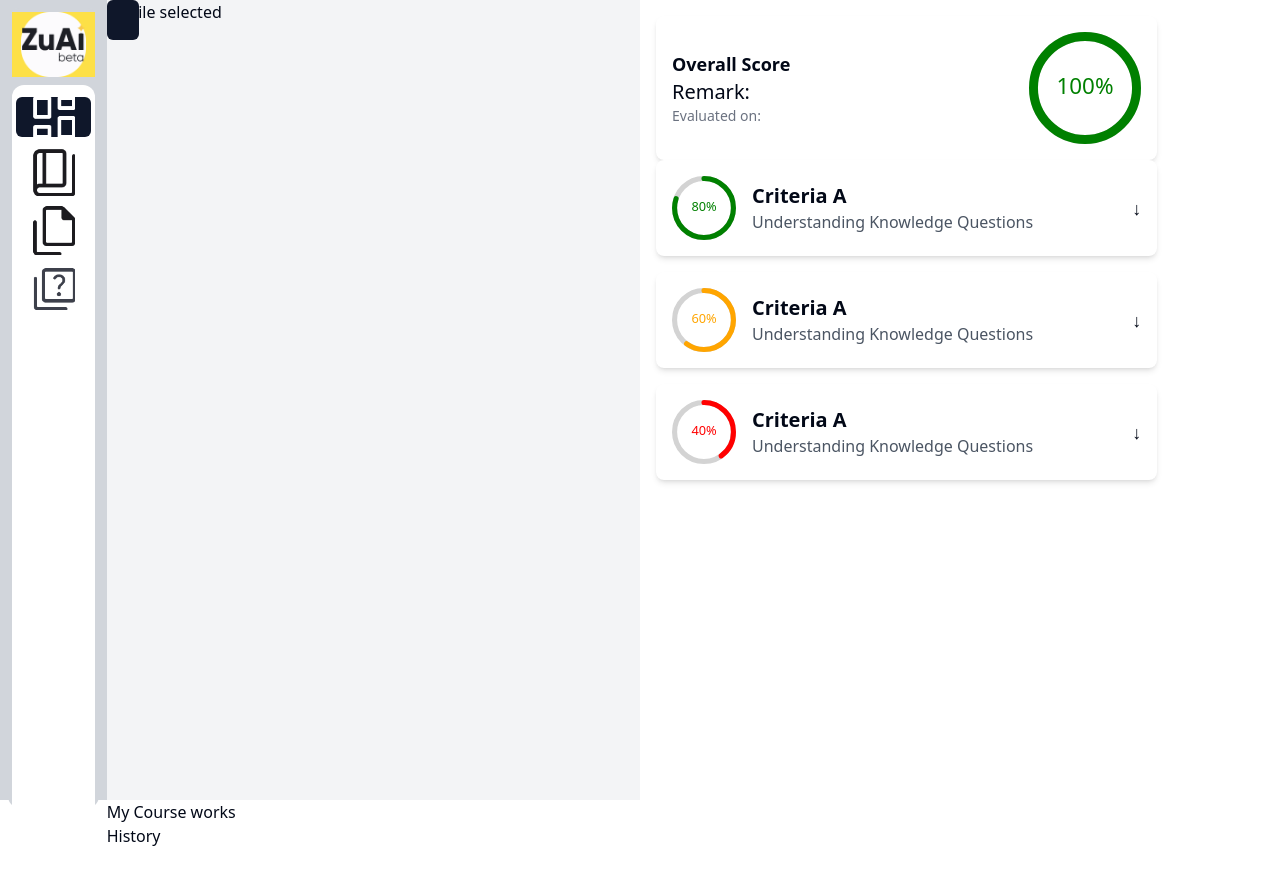
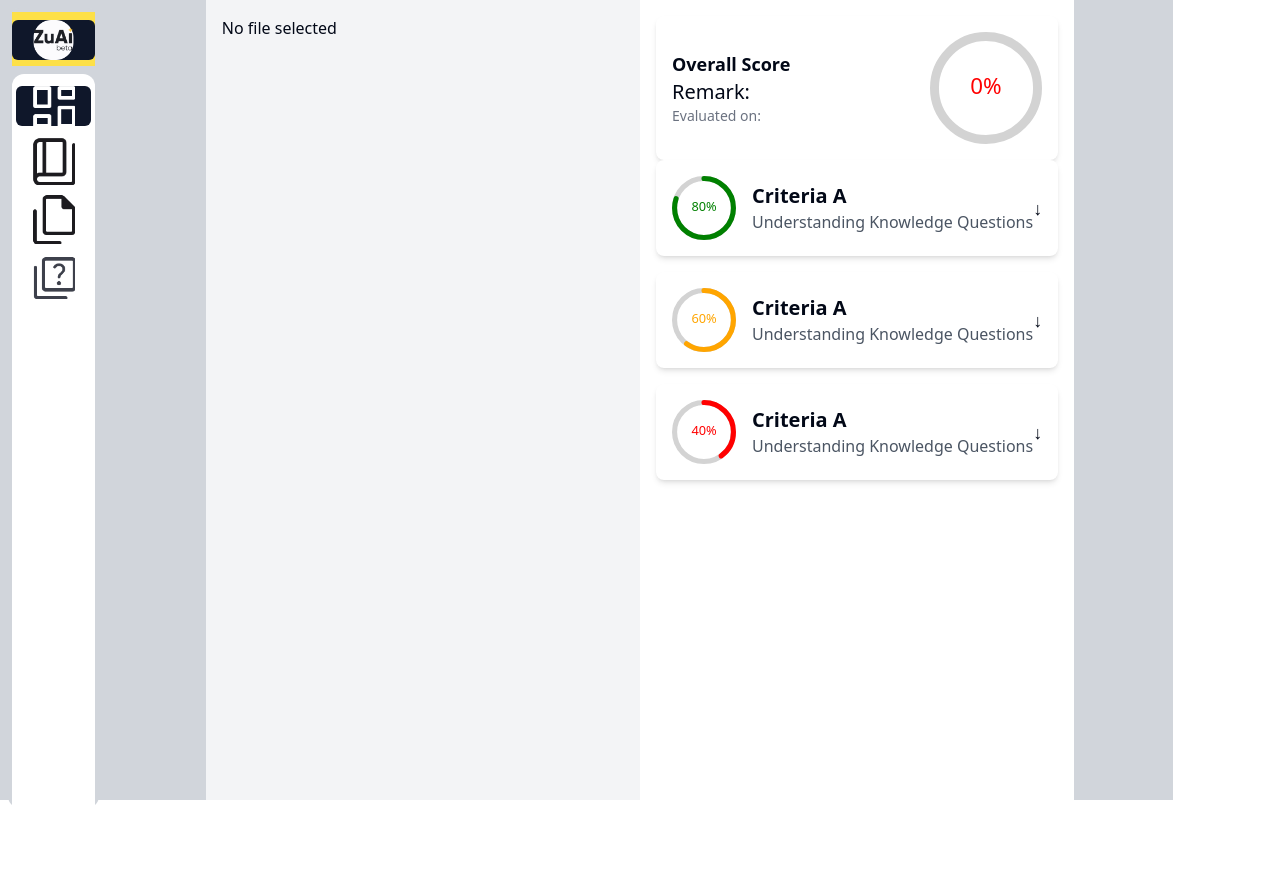
Before and after one commit to gokulkumar0209/ZuAi, a React (Vite) app in the folder client/: page /result in a window 1280 px wide. Built offline with nearby package versions, Linux system fonts and the light colour scheme.

Commit message:
Pdfviewer updated

```diff
--- a/client/package.json
+++ b/client/package.json
@@ -11,12 +11,15 @@
   },
   "dependencies": {
     "@radix-ui/react-slot": "^1.1.0",
+    "@react-pdf-viewer/core": "^3.12.0",
+    "@react-pdf-viewer/default-layout": "^3.12.0",
     "class-variance-authority": "^0.7.0",
     "clsx": "^2.1.1",
     "lucide-react": "^0.427.0",
     "react": "^18.3.1",
     "react-circular-progressbar": "^2.1.0",
     "react-dom": "^18.3.1",
+    "react-router-dom": "^6.26.1",
     "tailwind-merge": "^2.5.2",
     "tailwindcss-animate": "^1.0.7",
     "uuid": "^10.0.0"
--- a/client/src/@components/elements/History.tsx
+++ b/client/src/@components/elements/History.tsx
@@ -1,7 +1,28 @@
-import React from "react";
+import { useEffect, useState } from "react";
+
+interface FileData {
+	id: string;
+}
 
 function History() {
-	return <div>History</div>;
+	const [data, setData] = useState<FileData[]>([]);
+
+	useEffect(() => {
+		const dummy = localStorage.getItem("history");
+		if (dummy) {
+			setData(JSON.parse(dummy));
+		}
+	}, []);
+
+	return (
+		<div>
+			{data.length > 0 ? (
+				data.map((file) => <div key={file.id}>{file.id}</div>)
+			) : (
+				<div>No history found</div>
+			)}
+		</div>
+	);
 }
 
 export default History;
--- a/client/src/@components/elements/Home.tsx
+++ b/client/src/@components/elements/Home.tsx
@@ -1,7 +1,5 @@
-import { useState } from "react";
+import React, { useState } from "react";
 import InputBox from "./InputBox";
-import Result from "./Result";
-import { Button } from "../ui/button";
 import History from "./History";
 
 interface HomeProps {
@@ -10,39 +8,28 @@ interface HomeProps {
 
 const Home: React.FC<HomeProps> = (_props: HomeProps) => {
 	const [selectedFile, setSelectedFile] = useState<File | null>(null);
-	const [show, setShow] = useState(false);
 
 	return (
-		<div className=" w-full">
-			<div className="absolute">
-				<Button onClick={() => setShow(!show)} />
-			</div>
-
-			{show ? (
+		<div className="w-full">
 			<div className="grid grid-cols-2">
-					<div className=" col-span-1">
+				<div className="col-span-1">
 					<InputBox
 						selectedFile={selectedFile}
 						setSelectedFile={setSelectedFile}
-							setShow={setShow}
 					/>
 				</div>
-					<div className=" container">
+				<div className="container">
 					<img
 						src="https://www.pixelstalk.net/wp-content/uploads/2016/07/1080p-HD-Image-Nature-Desktop.jpg"
-							className=" h-full w-full object-cover p-6"
-						></img>
+						className="h-full w-full object-cover p-6"
+						alt="Nature"
+					/>
 				</div>
-					<div className=" bg-yellow-200"></div>
+				<div className="bg-yellow-200"></div>
 			</div>
-			) : (
-				<Result
-					percentage={100} // Ensure this is a number type as expected by Result
-					selectedFile={selectedFile}
-				/>
-			)}
+
 			<div>
-				My Course works
+				My Course Works
 				<div>
 					<History />
 				</div>
--- a/client/src/@components/elements/InputBox.tsx
+++ b/client/src/@components/elements/InputBox.tsx
@@ -7,13 +7,11 @@ import { v4 as uuidv4 } from "uuid";
 interface InputBoxProps {
 	selectedFile: File | null;
 	setSelectedFile: (file: File | null) => void;
-	setShow: (show: boolean) => void;
 }
 
 const InputBox: React.FC<InputBoxProps> = ({
 	selectedFile,
 	setSelectedFile,
-	setShow,
 }) => {
 	const [course, setCourse] = useState<string>("");
 	const [subject, setSubject] = useState<string>("");
@@ -58,11 +56,9 @@ const InputBox: React.FC<InputBoxProps> = ({
 				localStorage.setItem("lastSelected", fileId);
 
 				alert(`File "${selectedFile.name}" saved successfully.`);
-				setShow(false);
 			};
 			reader.readAsDataURL(selectedFile);
 		} else {
-			setShow(true);
 			alert(!selectedFile ? "No file selected!" : "No title Given");
 		}
 	};
--- a/client/src/@components/elements/NavBar.tsx
+++ b/client/src/@components/elements/NavBar.tsx
@@ -1,18 +1,31 @@
-import { Button } from "../ui/button"
-
+import { Button } from "../ui/button";
+import { useNavigate } from "react-router-dom";
 
 function NavBar() {
-  return (
-    <div className="  p-1 h-full space-y-2 ">
-        <div className="  bg-yellow-300"><img src="images\ZuAI.png " className=""></img></div>
-        <div className=" bg-white z-1 h-full  p-1 space-y-2 rounded-xl">
-        <Button className="mt-2" ><img src="images\dashboard.png"></img></Button>
-        <Button className="bg-white"><img src="images\book_4.png"></img></Button>
-        <Button className="bg-white"><img src="images\file_copy.png"></img></Button>
-        <Button className="bg-white"><img src="images\quiz.png"></img></Button>
-        </div>
-    </div>
-  )
+	const navigate = useNavigate();
+	return (
+		<div className="  p-1 h-full space-y-2 ">
+			<div className="  bg-yellow-300">
+				<Button className="mt-2" onClick={() => navigate("/")}>
+					<img src="images\ZuAI.png " className=""></img>
+				</Button>
+			</div>
+			<div className=" bg-white z-1 h-full  p-1 space-y-2 rounded-xl">
+				<Button className="mt-2" onClick={() => navigate("/result")}>
+					<img src="images\dashboard.png"></img>
+				</Button>
+				<Button className="bg-white">
+					<img src="images\book_4.png"></img>
+				</Button>
+				<Button className="bg-white">
+					<img src="images\file_copy.png"></img>
+				</Button>
+				<Button className="bg-white">
+					<img src="images\quiz.png"></img>
+				</Button>
+			</div>
+		</div>
+	);
 }
 
-export default NavBar
+export default NavBar;
--- /dev/null
+++ b/client/src/@components/elements/Pdfviewer.tsx
@@ -0,0 +1,41 @@
+import React from "react";
+import { Worker, Viewer } from "@react-pdf-viewer/core";
+import "@react-pdf-viewer/core/lib/styles/index.css";
+import { defaultLayoutPlugin } from "@react-pdf-viewer/default-layout";
+import "@react-pdf-viewer/default-layout/lib/styles/index.css";
+
+interface PdfviewrProps {
+	pdfFile: string;
+}
+const PdfViewer: React.FC<PdfviewrProps> = ({ pdfFile }) => {
+	const defaultLayoutPluginInstance = defaultLayoutPlugin();
+
+	return (
+		<div className="pdf-viewer-container">
+			<div className="pdf-viewer-header">
+				<span className="text-gray-600 font-semibold">
+					IB Economic Paper IA2 .pdf
+				</span>
+				<div className="flex space-x-4">
+					<span className="text-gray-500">60%</span>
+					<button className="bg-gray-200 p-1 rounded-full">
+						<i className="fas fa-search"></i>
+					</button>
+					<button className="bg-gray-200 p-1 rounded-full">
+						<i className="fas fa-ellipsis-v"></i>
+					</button>
+				</div>
+			</div>
+			<div
+				style={{ height: "500px" }}
+				className="border border-gray-300 rounded-lg overflow-hidden"
+			>
+				<Worker workerUrl="https://unpkg.com/pdfjs-dist@3.11.174/build/pdf.worker.min.js">
+					<Viewer fileUrl={pdfFile} plugins={[defaultLayoutPluginInstance]} />
+				</Worker>
+			</div>
+		</div>
+	);
+};
+
+export default PdfViewer;
--- a/client/src/@components/elements/Result.tsx
+++ b/client/src/@components/elements/Result.tsx
@@ -1,47 +1,46 @@
 import React, { useEffect, useState } from "react";
 import "react-circular-progressbar/dist/styles.css";
-import { data1, data2 } from "../../store/dummy";
 import Explanations from "./Explanations";
 import Overall from "./Overall";
+import { data1, data2 } from "@/store/dummy";
+import PdfViewer from "./Pdfviewer"; // Make sure the filename matches
 
-interface ResultProps {
-	percentage: number;
-	selectedFile: File | null;
-}
-
-const Result: React.FC<ResultProps> = ({ percentage, selectedFile }) => {
+const Result: React.FC = () => {
 	const [pdfUrl, setPdfUrl] = useState<string | null>(null);
 	const [remark, setRemark] = useState("");
 	const [date, setDate] = useState("");
+	const [percentage, setPercentage] = useState(0);
 
 	useEffect(() => {
-		if (selectedFile && selectedFile.type === "application/pdf") {
-			const reader = new FileReader();
-			reader.onload = () => {
-				setPdfUrl(reader.result as string);
-				setDate(new Date(selectedFile.lastModified).toLocaleDateString());
-			};
-			reader.readAsDataURL(selectedFile);
-			setRemark("Good");
-		} else {
-			setPdfUrl(null);
+		try {
+			const lastSelectedId = localStorage.getItem("lastSelected");
+			if (lastSelectedId) {
+				const history = JSON.parse(localStorage.getItem("history") || "[]");
+				const selectedFileData = history.find(
+					(item: any) => item.id === lastSelectedId
+				);
+
+				if (selectedFileData) {
+					setPdfUrl(selectedFileData.content);
+					setDate(new Date(selectedFileData.lastModified).toLocaleDateString());
+					setRemark(selectedFileData.remark || "Good");
+					setPercentage(selectedFileData.resultRating || 0);
+				} else {
+					alert("No file found with the given ID.");
+				}
+			} else {
+				alert("No file ID found in localStorage.");
+			}
+		} catch (error) {
+			console.error("Failed to retrieve file data:", error);
+			alert("An error occurred while retrieving file data.");
 		}
-	}, [selectedFile]);
+	}, []);
 
 	return (
 		<div className="grid grid-cols-2 h-screen">
-			<div className=" bg-gray-100 h-full">
-				{selectedFile ? (
-					<object
-						data={pdfUrl || ""}
-						type="application/pdf"
-						className="w-full h-[500px]"
-					>
-						<a href={pdfUrl || ""}>Download PDF</a>
-					</object>
-				) : (
-					<div>No file selected</div>
-				)}
+			<div className="bg-gray-100 h-full p-4">
+				{pdfUrl ? <PdfViewer pdfFile={pdfUrl} /> : <div>No file selected</div>}
 			</div>
 			<div className="bg-white p-4">
 				<Overall percentage={percentage} remark={remark} date={date} />
--- a/client/src/App.tsx
+++ b/client/src/App.tsx
@@ -1,19 +1,25 @@
-import Home from "./@components/elements/Home";
-import NavBar from "./@components/elements/NavBar";
+import React from 'react';
+import { BrowserRouter as Router, Routes, Route } from 'react-router-dom';
+import Home from './@components/elements/Home';
+import Result from './@components/elements/Result';
+import NavBar from './@components/elements/NavBar';
 
 function App() {
 	return (
-		<>
-			<div className=" h-screen grid grid-cols-12 bg-gray-300">
-				<div className="  h-full left-0 z-1 top-0 bg-gray-300 rounded-xl col-span-1 m-2 ">
+		<Router>
+			<div className="h-screen grid grid-cols-12 bg-gray-300">
+				<div className="h-full left-0 z-1 top-0 bg-gray-300 rounded-xl col-span-1 m-2">
 					<NavBar />
 				</div>
-				<div className=" h-screen col-span-10 flex  justify-center">
-					<Home />
+				<div className="h-screen col-span-10 flex justify-center">
+					<Routes>
+						<Route path="/" element={<Home />} />
+						<Route path="/result" element={<Result percentage={0} selectedFile={null} />} />
+					</Routes>
 				</div>
-        <div className=" col-span-1 bg-white"></div>
+				<div className="col-span-1 bg-white"></div>
 			</div>
-		</>
+		</Router>
 	);
 }
 
```
Also changed, not shown: 1 other file (tests, documents, lock files or other folders). Lines whose indentation alone changed are shown as unchanged.
